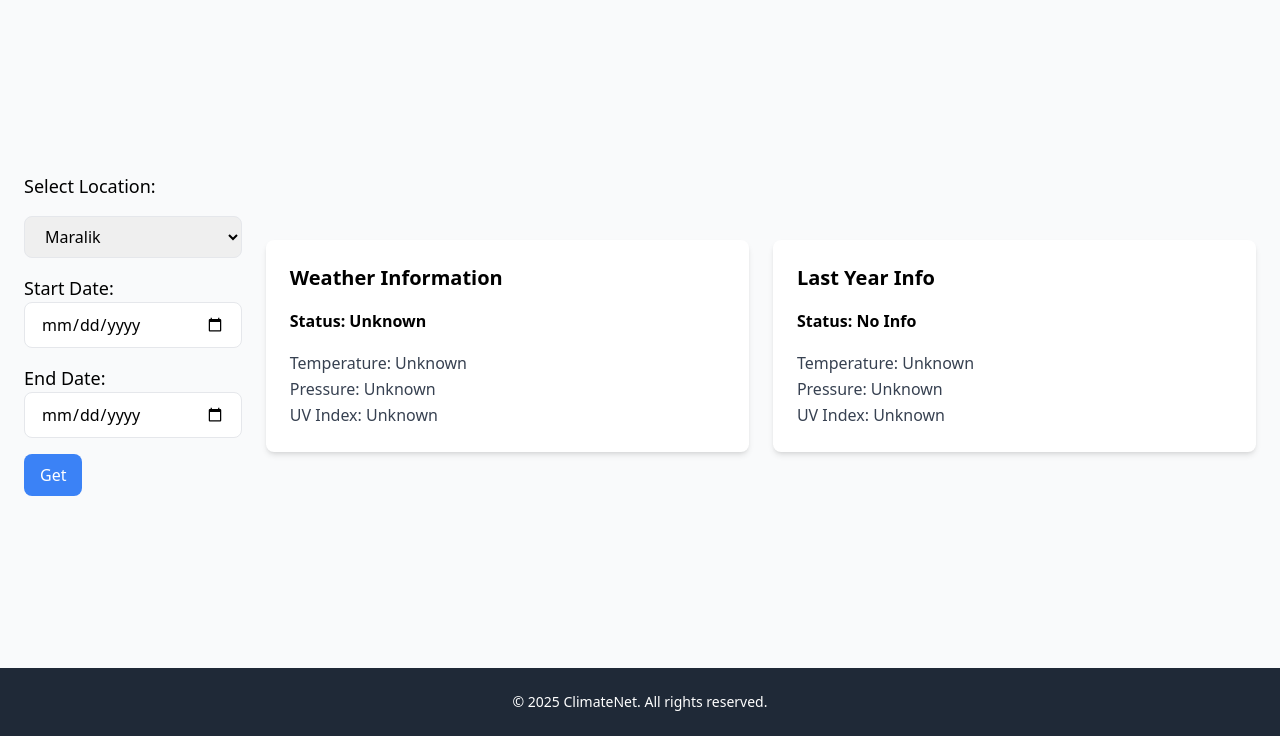
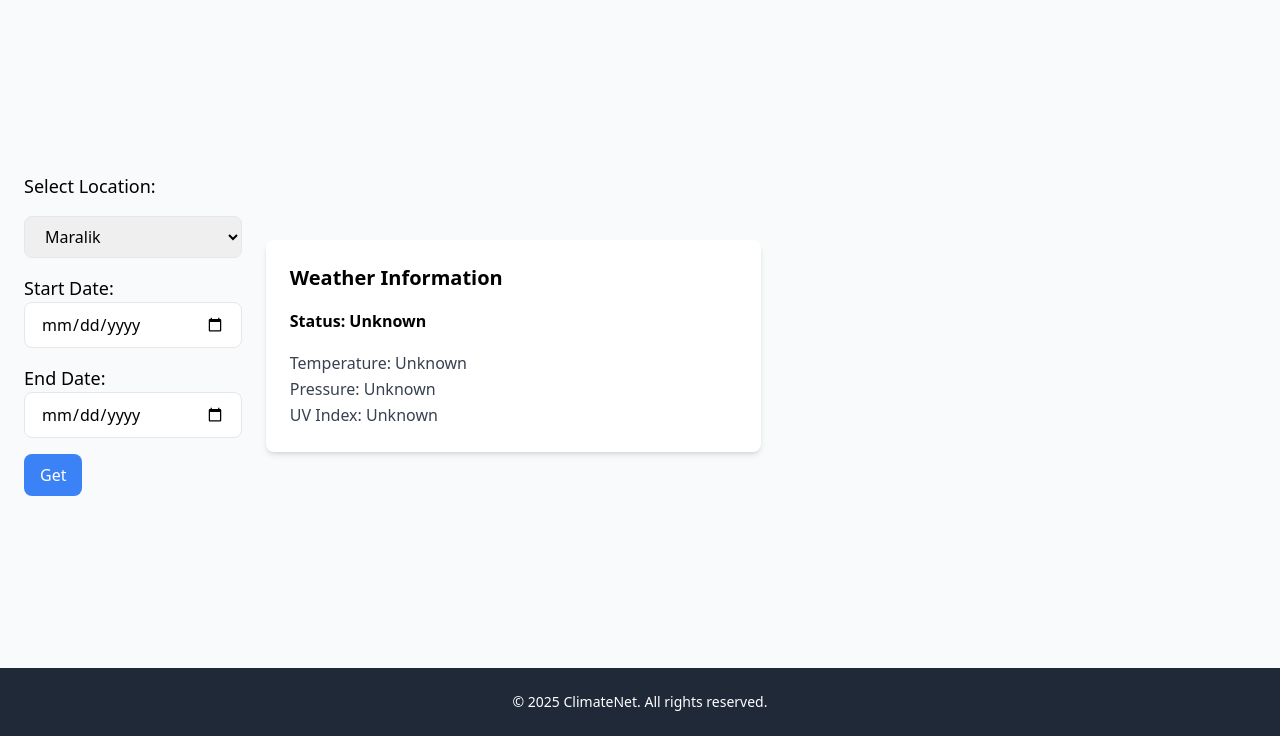
Before and after one commit to shokdot/flask_web, a Flask app: page /api in a window 1280 px wide. Shown: the part 64-800 px from the top of the page. Run offline with Flask 3, Linux system fonts and the light colour scheme; some libraries are stand-ins or nearby versions.

```diff
--- a/src/static/js/main.js
+++ b/src/static/js/main.js
@@ -6,6 +6,7 @@ let pressure = document.getElementById('pressure')
 let uv = document.getElementById('UV')
 let start_date = document.getElementById('start_date');
 let end_date = document.getElementById('end_date');
+
 btn.addEventListener('click', async ()=>
 {
     if (!start_date.value || !end_date.value)
--- a/src/templates/api.html
+++ b/src/templates/api.html
@@ -56,14 +56,6 @@
                 <p id="pressure" class="text-gray-700">Pressure: Unknown</p>
                 <p id="UV" class="text-gray-700">UV Index: Unknown</p>
             </div>
-
-            <div class="bg-white shadow-md rounded-lg p-6 w-full md:w-1/2">
-                <h2 class="text-xl font-bold mb-4">Last Year Info</h2>
-                <h3 id="last_status" class="text-l font-bold mb-4">Status: No Info</h3>
-                <p id="last_temp" class="text-gray-700">Temperature: Unknown</p>
-                <p id="last_pressure" class="text-gray-700">Pressure: Unknown</p>
-                <p id="last_UV" class="text-gray-700">UV Index: Unknown</p>
-            </div>
         </div>
     </main>
 
```
